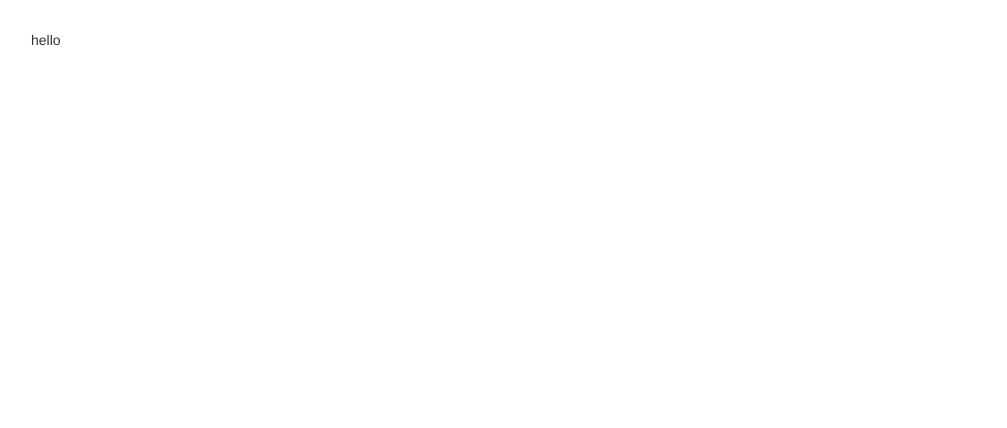
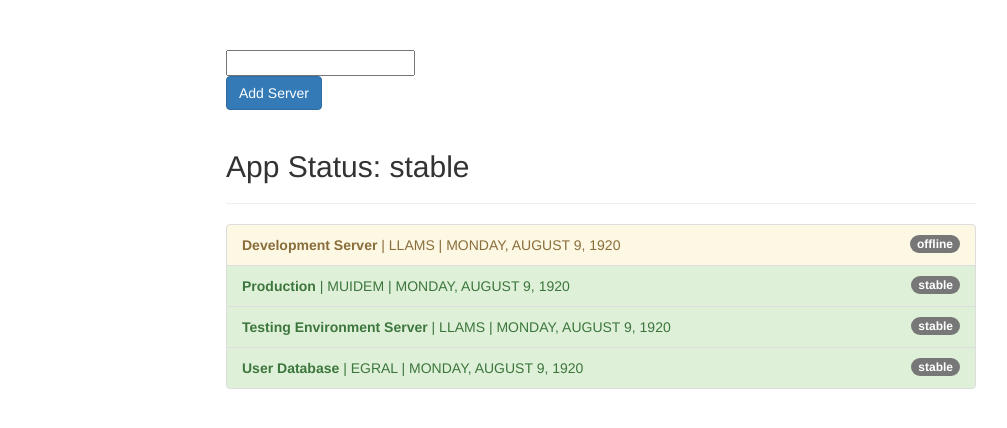
Before and after one commit to GjorgjiKirovski/revision-app, an Angular app: page / in a window 1280 px wide. Shown: the top 428 px of the page, without its empty margins (39-1046 px from the left). Built offline with nearby package versions, Linux system fonts and the light colour scheme.

Commit message:
pipe exercise

```diff
--- a/src/app/app.component.css
+++ b/src/app/app.component.css
@@ -1,3 +1,3 @@
-.container{
-    margin-top:30px;
+.container {
+  margin-top: 50px;
 }
--- a/src/app/app.component.html
+++ b/src/app/app.component.html
@@ -1,7 +1,26 @@
 <div class="container">
-	<div class="row">
-    <div class="col-xs-12">
-      <p>hello</p>
+  <div class="row">
+    <div class="col-xs-12 col-sm-10 col-md-8 col-sm-offset-1 col-md-offset-2">
+      <input type="text" [(ngModel)]="filteredStatus">
+      <br>
+      <button class="btn btn-primary" (click)="onAddServer()">Add Server</button>
+      <br><br>
+      <h2>App Status: {{ appStatus | async}}</h2>
+      <hr>
+      <ul class="list-group">
+        <li
+          class="list-group-item"
+          *ngFor="let server of servers | order"
+          [ngClass]="getStatusClasses(server)">
+          <span
+            class="badge">
+            {{ server.status }}
+          </span>
+          <strong>{{ server.name }}</strong> |
+          {{ server.instanceType | uppercase | reverse}} |
+          {{ server.started | date:'fullDate' | uppercase }}
+        </li>
+      </ul>
     </div>
-	</div>
+  </div>
 </div>
--- a/src/app/app.component.ts
+++ b/src/app/app.component.ts
@@ -1,4 +1,4 @@
-import { Component } from '@angular/core';
+import { Component, OnInit } from '@angular/core';
 
 @Component({
   selector: 'app-root',
@@ -6,5 +6,51 @@ import { Component } from '@angular/core';
   styleUrls: ['./app.component.css']
 })
 export class AppComponent {
-
+  appStatus = new Promise((resolve, reject) => {
+    setTimeout(() => {
+      resolve('stable');
+    }, 2000);
+  });
+  servers = [
+    {
+      instanceType: 'medium',
+      name: 'Production',
+      status: 'stable',
+      started: new Date(15, 1, 2017)
+    },
+    {
+      instanceType: 'large',
+      name: 'User Database',
+      status: 'stable',
+      started: new Date(15, 1, 2017)
+    },
+    {
+      instanceType: 'small',
+      name: 'Development Server',
+      status: 'offline',
+      started: new Date(15, 1, 2017)
+    },
+    {
+      instanceType: 'small',
+      name: 'Testing Environment Server',
+      status: 'stable',
+      started: new Date(15, 1, 2017)
+    }
+  ];
+  filteredStatus = '';
+  getStatusClasses(server: {instanceType: string, name: string, status: string, started: Date}) {
+    return {
+      'list-group-item-success': server.status === 'stable',
+      'list-group-item-warning': server.status === 'offline',
+      'list-group-item-danger': server.status === 'critical'
+    };
+  }
+  onAddServer() {
+    this.servers.push({
+      instanceType: 'small',
+      name: 'New Server',
+      status: 'stable',
+      started: new Date(15, 1, 2017)
+    });
+  }
 }
--- /dev/null
+++ b/src/app/order.pipe.ts
@@ -0,0 +1,25 @@
+import { Pipe, PipeTransform } from '@angular/core';
+
+@Pipe({
+  name: 'order'
+})
+export class OrderPipe implements PipeTransform {
+
+  transform(value: any): any {
+    console.log(value);
+    return value.sort((a,b)=>{
+      const nameA = a.name.toUpperCase(); // ignore upper and lowercase
+      const nameB = b.name.toUpperCase(); // ignore upper and lowercase
+      if (nameA < nameB) {
+        return -1;
+      }
+      if (nameA > nameB) {
+        return 1;
+      }
+
+      // names must be equal
+      return 0;
+    });
+  }
+
+}
--- /dev/null
+++ b/src/app/reverse.pipe.ts
@@ -0,0 +1,12 @@
+import { Pipe, PipeTransform } from '@angular/core';
+
+@Pipe({
+  name: 'reverse'
+})
+export class ReversePipe implements PipeTransform {
+
+  transform(value: any): any {
+    return value.split('').reverse().join('');
+  }
+
+}
```
Also changed, not shown: src/app/app.module.ts (+9 -2 lines).
